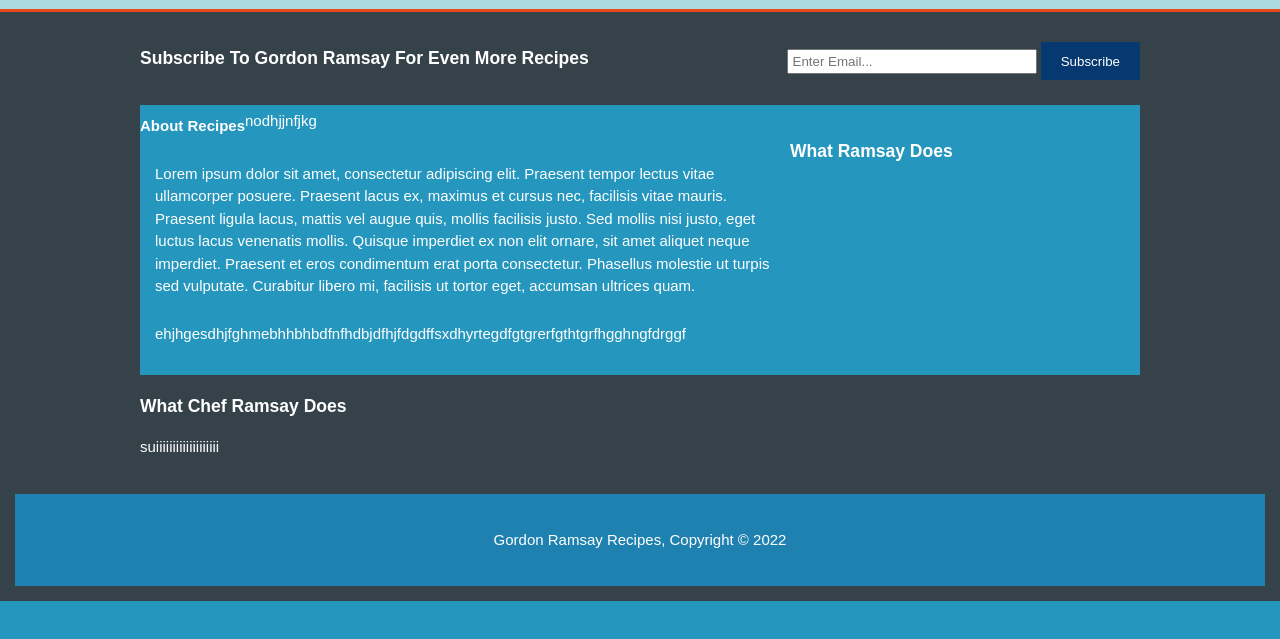
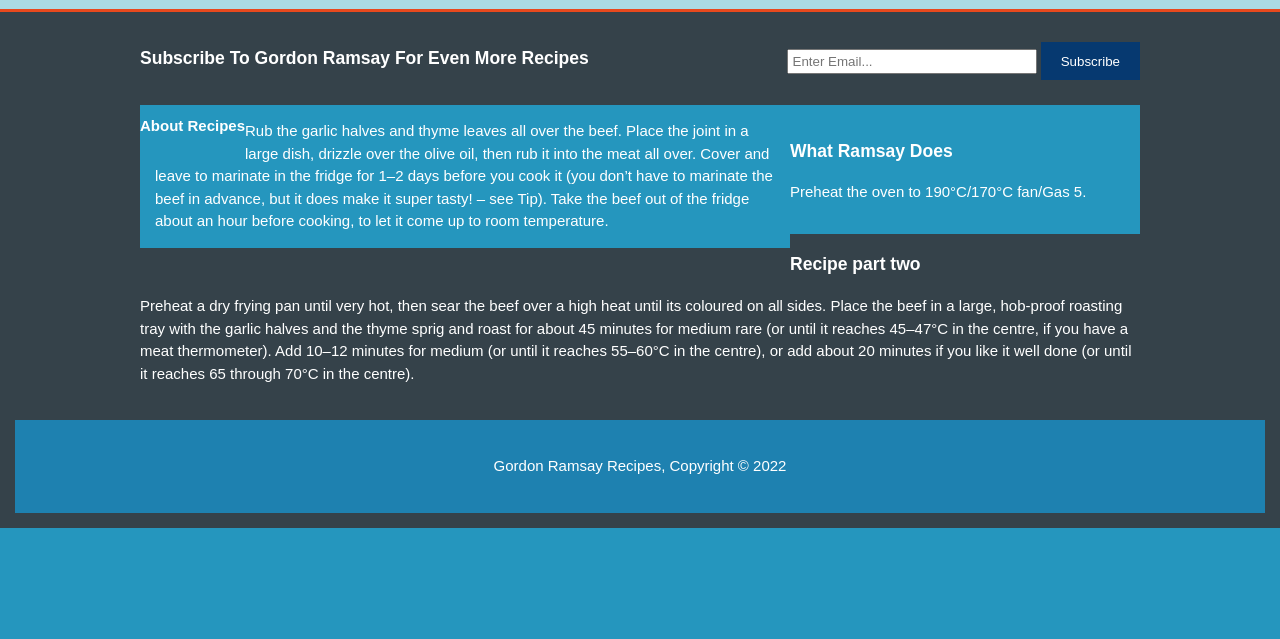
Before and after one commit to APGordonS/APGordonS.github.io, a plain HTML site: page about.html in a window 1280 px wide. Shown: the part 91-730 px from the top of the page. Drawn offline with Linux system fonts and the light colour scheme.

Commit message:
Update about.html

```diff
--- a/about.html
+++ b/about.html
@@ -35,20 +35,18 @@
             <div class="container">
                 <article id="main-col">
                     <h1 class="page-title">About Recipes</h1>
-                    <p>
-                    nodhjjnfjkg
-                    </p>
+
                     <p class="dark">
-                        Lorem ipsum dolor sit amet, consectetur adipiscing elit. Praesent tempor lectus vitae ullamcorper posuere. Praesent lacus ex, maximus et cursus nec, facilisis vitae mauris. Praesent ligula lacus, mattis vel augue quis, mollis facilisis justo. Sed mollis nisi justo, eget luctus lacus venenatis mollis. Quisque imperdiet ex non elit ornare, sit amet aliquet neque imperdiet. Praesent et eros condimentum erat porta consectetur. Phasellus molestie ut turpis sed vulputate. Curabitur libero mi, facilisis ut tortor eget, accumsan ultrices quam.
+                        Rub the garlic halves and thyme leaves all over the beef. Place the joint in a large dish, drizzle over the olive oil, then rub it into the meat all over. Cover and leave to marinate in the fridge for 1–2 days before you cook it (you don’t have to marinate the beef in advance, but it does make it super tasty! – see Tip). Take the beef out of the fridge about an hour before cooking, to let it come up to room temperature.
                     </p>
                 </article>
                 <aside id="sidebar">
                     <div class="dark">
                         <h3>What Ramsay Does</h3>
-                        <p>ehjhgesdhjfghmebhhbhbdfnfhdbjdfhjfdgdffsxdhyrtegdfgtgrerfgthtgrfhgghngfdrggf</p>
+                        <p>Preheat the oven to 190°C/170°C fan/Gas 5.</p>
                     </div>
-                    <h3>What Chef Ramsay Does</h3>
-                    <P>suiiiiiiiiiiiiiiiiiii</P>
+                    <h3>Recipe part two</h3>
+                    <P>Preheat a dry frying pan until very hot, then sear the beef over a high heat until its coloured on all sides. Place the beef in a large, hob-proof roasting tray with the garlic halves and the thyme sprig and roast for about 45 minutes for medium rare (or until it reaches 45–47°C in the centre, if you have a meat thermometer). Add 10–12 minutes for medium (or until it reaches 55–60°C in the centre), or add about 20 minutes if you like it well done (or until it reaches 65 through 70°C in the centre).</P>
 
                 </aside>
             </div>
```
